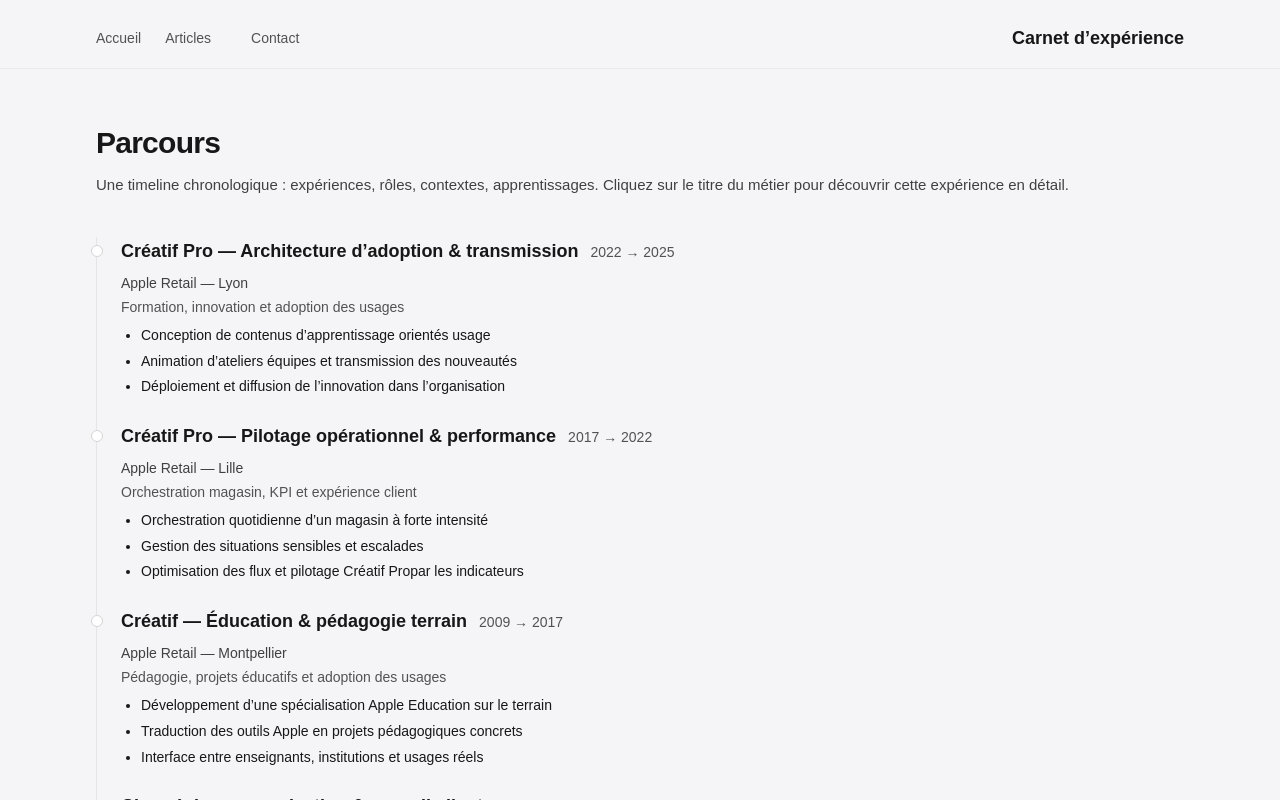
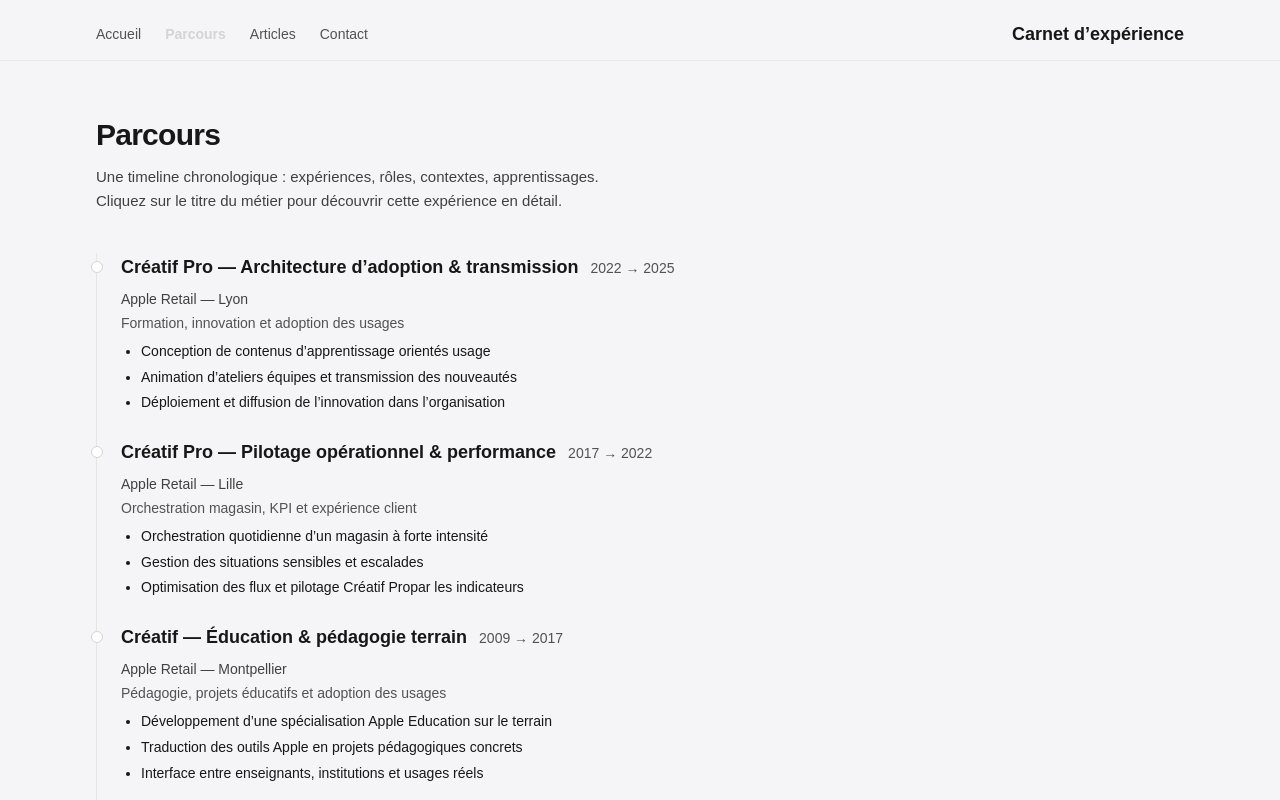
Before and after one commit to sr6xgzrxmf-cyber/carnet-dexperience, a Next.js app: page /parcours in a window 1280 px wide. Shown: the top 800 px of the page. Built offline with nearby package versions, Linux system fonts and the light colour scheme.

Commit message:
Layout home: spacing + hero + header rules

```diff
--- a/app/parcours/page.tsx
+++ b/app/parcours/page.tsx
@@ -17,7 +17,7 @@ export default function ParcoursPage() {
         <h1 className="text-3xl font-semibold tracking-tight">Parcours</h1>
         <p className="text-neutral-700 dark:text-neutral-300">
           Une timeline chronologique&nbsp;: expériences, rôles, contextes,
-          apprentissages. Cliquez sur le titre du métier pour découvrir cette expérience en détail.
+          apprentissages. <br /> Cliquez sur le titre du métier pour découvrir cette expérience en détail.
         </p>
       </header>
 
--- a/components/SiteHeader.tsx
+++ b/components/SiteHeader.tsx
@@ -2,7 +2,6 @@
 
 import Link from "next/link";
 import { usePathname } from "next/navigation";
-import ContactButton from "@/components/ContactButton";
 
 export default function SiteHeader() {
   const pathname = usePathname();
@@ -10,8 +9,15 @@ export default function SiteHeader() {
   // ⛔️ Pas de header sur la home
   if (pathname === "/") return null;
 
-  const isParcoursRoot = pathname === "/parcours";
-  const isArticlesRoot = pathname === "/articles";
+  const isParcours =
+    pathname === "/parcours" || pathname.startsWith("/parcours/");
+  const isArticles =
+    pathname === "/articles" || pathname.startsWith("/articles/");
+  const isContact =
+    pathname === "/contact" || pathname.startsWith("/contact/");
+
+  const activeClass = "font-bold text-neutral-300 dark:text-neutral-400";
+  const linkClass = "hover:underline";
 
   return (
     <header className="border-b border-neutral-200/70 dark:border-neutral-800">
@@ -19,26 +25,39 @@ export default function SiteHeader() {
         <div className="flex items-center justify-between gap-6">
           {/* Navigation à gauche */}
           <nav className="flex flex-wrap items-center gap-x-6 gap-y-2 text-sm text-neutral-600 dark:text-neutral-400">
-            <Link href="/" className="hover:underline">
+            <Link href="/" className={linkClass}>
               Accueil
             </Link>
 
-            {!isParcoursRoot && (
-              <Link href="/parcours" className="hover:underline">
+            {isParcours ? (
+              <span className={activeClass} aria-current="page">
+                Parcours
+              </span>
+            ) : (
+              <Link href="/parcours" className={linkClass}>
                 Parcours
               </Link>
             )}
 
-            {!isArticlesRoot && (
-              <Link href="/articles" className="hover:underline">
+            {isArticles ? (
+              <span className={activeClass} aria-current="page">
+                Articles
+              </span>
+            ) : (
+              <Link href="/articles" className={linkClass}>
                 Articles
               </Link>
             )}
 
-            <ContactButton
-              label="Contact"
-              className="hover:underline text-sm text-neutral-600 dark:text-neutral-400 bg-transparent border-0 px-0 py-0 rounded-none"
-            />
+            {isContact ? (
+              <span className={activeClass} aria-current="page">
+                Contact
+              </span>
+            ) : (
+              <Link href="/contact" className={linkClass}>
+                Contact
+              </Link>
+            )}
           </nav>
 
           {/* Signature à droite */}
```
